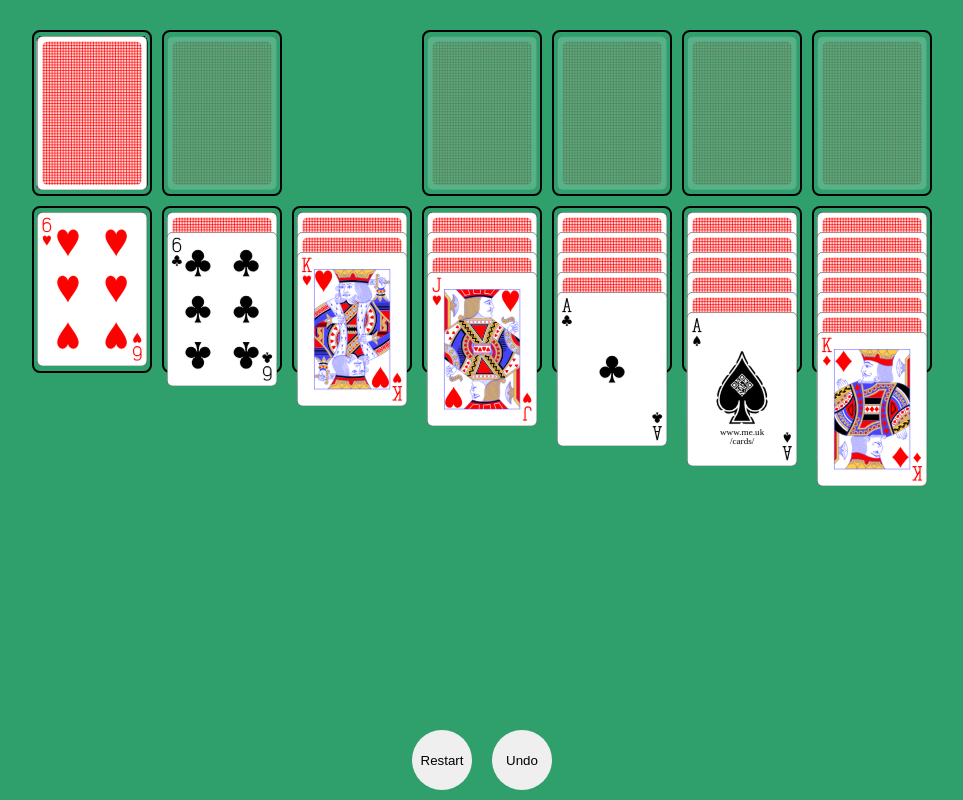
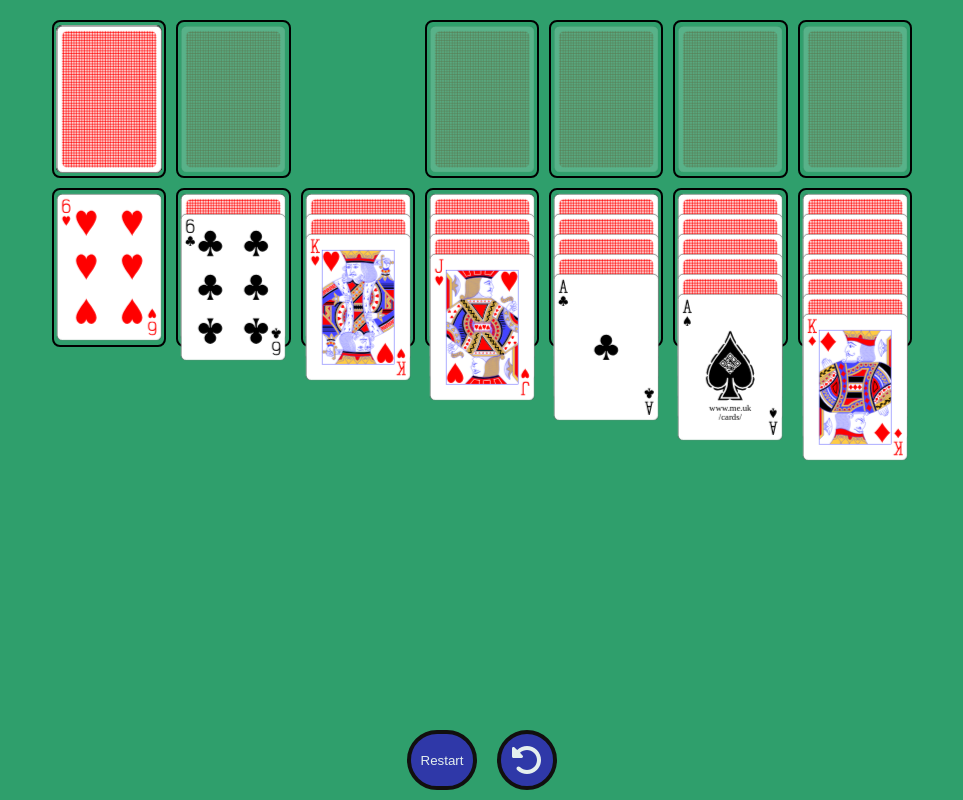
Before and after one commit to Paraldos/card-games, a website with bundled scripts: page index.html in a window 1280 px wide. Shown: the whole page, without its empty margins (158-1121 px from the left). Built offline with nearby package versions, Linux system fonts and the light colour scheme.

Commit message:
styling buttons

```diff
--- a/index.html
+++ b/index.html
@@ -29,7 +29,13 @@
     </div>
     <footer>
       <button class="button restart-button">Restart</button>
-      <button class="button undo-button">Undo</button>
+      <button class="button undo-button">
+        <svg xmlns="http://www.w3.org/2000/svg" viewBox="0 0 512 512">
+          <path
+            d="M48.5 224L40 224c-13.3 0-24-10.7-24-24L16 72c0-9.7 5.8-18.5 14.8-22.2s19.3-1.7 26.2 5.2L98.6 96.6c87.6-86.5 228.7-86.2 315.8 1c87.5 87.5 87.5 229.3 0 316.8s-229.3 87.5-316.8 0c-12.5-12.5-12.5-32.8 0-45.3s32.8-12.5 45.3 0c62.5 62.5 163.8 62.5 226.3 0s62.5-163.8 0-226.3c-62.2-62.2-162.7-62.5-225.3-1L185 183c6.9 6.9 8.9 17.2 5.2 26.2s-12.5 14.8-22.2 14.8L48.5 224z"
+          />
+        </svg>
+      </button>
     </footer>
   </body>
 </html>
--- a/styles/_body.scss
+++ b/styles/_body.scss
@@ -1,7 +1,6 @@
 body {
   min-height: 100vh;
-  background-color: var(--color__green);
-  padding-top: 30px;
+  background-color: var(--color__green300);
   display: flex;
   flex-direction: column;
   justify-content: space-between;
--- a/styles/_button.scss
+++ b/styles/_button.scss
@@ -1,6 +1,14 @@
 button {
   height: 60px;
-  aspect-ratio: 1;
-  border-radius: 50%;
-  border: none;
+  min-width: 60px;
+  border-radius: 50px;
+  border: 4px solid var(--color__black);
+  padding: 10px;
+  background-color: var(--color__blue300);
+  color: var(--color__white);
+  fill: var(--color__white);
+
+  &:hover {
+    background-color: var(--color__blue200);
+  }
 }
--- a/styles/_gameBoard.scss
+++ b/styles/_gameBoard.scss
@@ -5,6 +5,7 @@
   margin: 0 auto;
   width: min(100%, 900px);
   perspective: 1000px;
+  padding: 20px;
 
   &__card-field {
     width: 100%;
--- a/styles/meta/_variables.scss
+++ b/styles/meta/_variables.scss
@@ -1,6 +1,16 @@
 * {
-  --color__green: #2f9f6c;
+  --color__black: #110f0e;
+  --color__white: #e5efee;
+  --color__green300: #2f9f6c;
+  --color__green200: #91e87a;
+  --color__green100: #a1e8d5;
   --color__red: #c1304e;
+  --color__ornange: #fe6854;
+  --color__yellow200: #f2a853;
+  --color__yellow100: #f2e57c;
+  --color__blue300: #2f38a8;
+  --color__blue200: #5273dd;
+  --color__blue100: #77c3f6;
 
   --footer-height: 80px;
 }
```
Also changed, not shown: styles.css, 1 other file.
